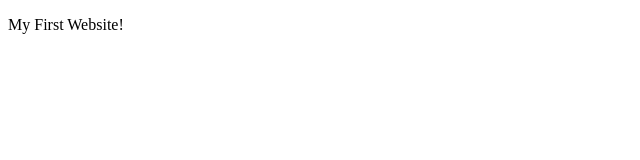
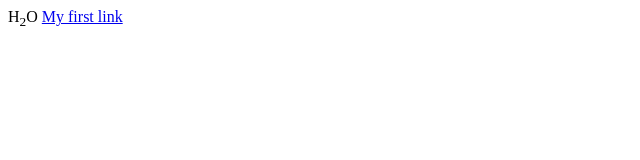
Before and after one commit to Vic-Park/vpcc-demo-website, a plain HTML site: page index.html in a window 1280 px wide. Shown: the whole page, without its empty margins (0-640 px from the left). Drawn offline with Linux system fonts and the light colour scheme.

Commit message:
changed files

```diff
--- a/index.html
+++ b/index.html
@@ -1,6 +1,7 @@
 <!DOCTYPE html>
 <html>
 <body>
-	<p>My First Website!</p>
+	H<sub>2</sub>O
+	<a href="https://discord.com">My first link</a>
 </body>
 </html>
```
Also changed, not shown: page2.html (added, +1 -0 lines).
